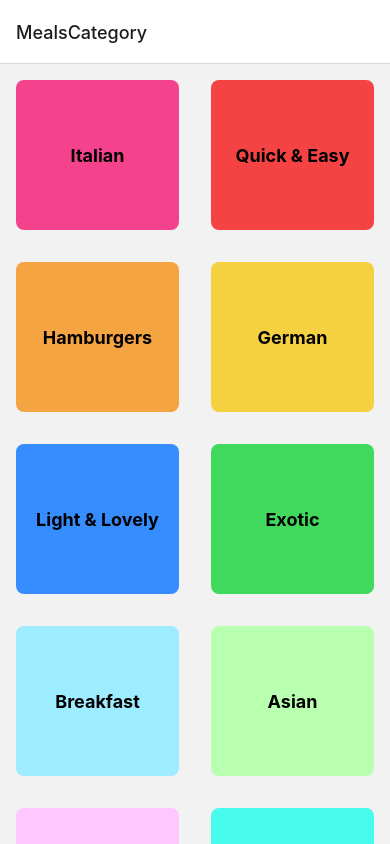
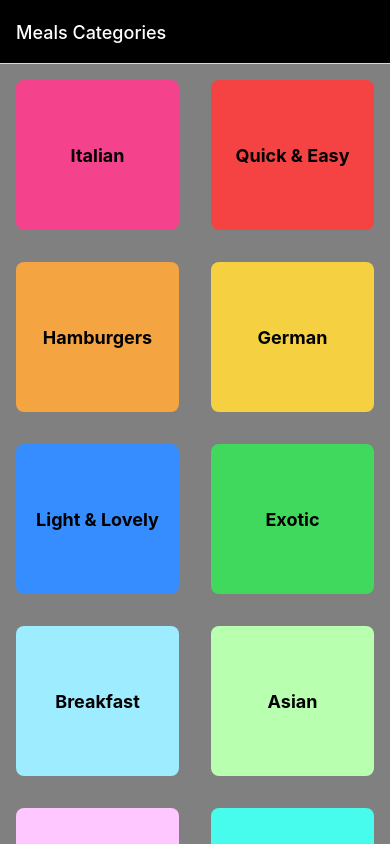
Before and after one commit to reuben-k-o/meal-app, a React Native app: screen / in a window 390 px wide. Built offline with nearby package versions, Linux system fonts and the light colour scheme.

Commit message:
styling screens

```diff
--- a/App.js
+++ b/App.js
@@ -11,10 +11,26 @@ const Stack = createNativeStackNavigator();
 export default function App() {
   return (
     <>
-      <StatusBar style="dark" />
+      <StatusBar style="light" />
       <NavigationContainer>
-        <Stack.Navigator>
-          <Stack.Screen name="MealsCategory" component={CategoriesScreen} />
+        <Stack.Navigator
+          screenOptions={{
+            headerStyle: {
+              backgroundColor: "black",
+            },
+            headerTintColor: "white",
+            contentStyle: {
+              backgroundColor: "gray",
+            },
+          }}
+        >
+          <Stack.Screen
+            name="MealsCategory"
+            component={CategoriesScreen}
+            options={{
+              title: "Meals Categories",
+            }}
+          />
           <Stack.Screen name="MealsOverview" component={MealsOverviewScreen} />
         </Stack.Navigator>
       </NavigationContainer>
```
